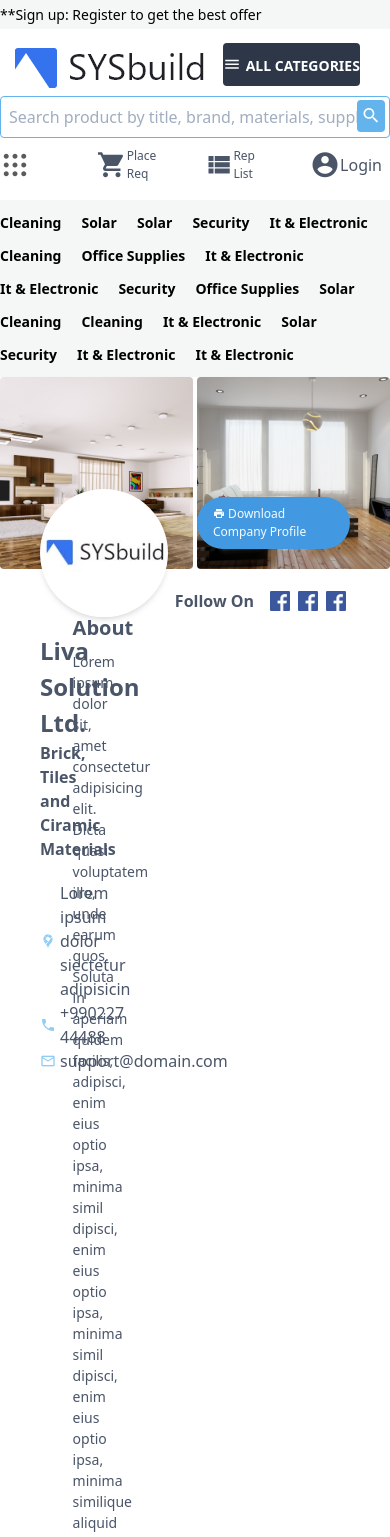
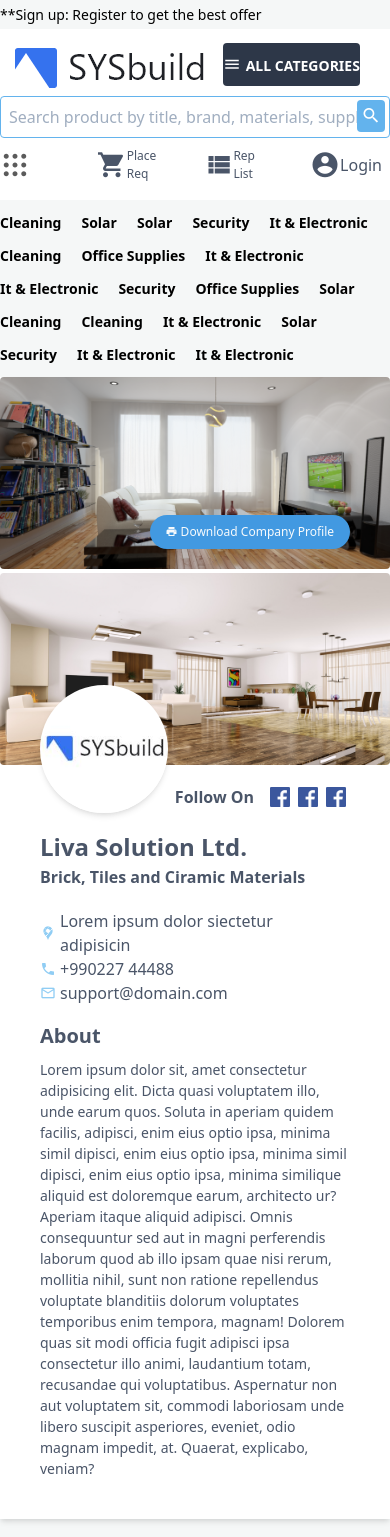
Before and after one commit to allImran/vue-tail-shop, a Vue app: page /vendor in a window 390 px wide. Shown: the top 1537 px of the page. Built offline with nearby package versions, Linux system fonts and the light colour scheme.

Commit message:
vendor cover description responsive

```diff
--- a/src/components/molecule/vendor/CoverDescription.vue
+++ b/src/components/molecule/vendor/CoverDescription.vue
@@ -1,6 +1,20 @@
 <template>
 	<div class="container bg-white mb-5 shadow-md pb-10 mx-auto">
-		<div class="grid grid-cols-2 gap-1">
+		<div class="grid grid-cols-1 sm:grid-cols-2 gap-1">
+
+      <!--for xs device-->
+      <div
+          style="background-image: url('/images/interior2.png');"
+          class="left h-48 relative rounded bg-center bg-cover bg-no-repeat sm:hidden">
+        <a
+            class="rounded-full py-2 px-4 bg-blue-500 text-xs text-gray-100 capitalize absolute right-0 bottom-0 mb-5 mr-10"
+            href="#">
+          <span class="mdi mdi-printer"></span>
+          download company profile
+        </a>
+      </div>
+      <!--for xs device-->
+
 			<div
 				style="background-image: url('/images/interior1.jpg');"
 				class="left h-48 rounded relative bg-center bg-cover bg-no-repeat">
@@ -8,9 +22,10 @@
 					class="absolute ml-10 custom-position"
 				/>
 			</div>
+
 			<div
 				style="background-image: url('/images/interior2.png');"
-				class="left h-48 relative rounded bg-center bg-cover bg-no-repeat">
+				class="left h-48 relative rounded bg-center bg-cover bg-no-repeat hidden sm:block">
 				<a
 					class="rounded-full py-2 px-4 bg-blue-500 text-xs text-gray-100 capitalize absolute right-0 bottom-0 mb-5 mr-10"
 					href="#">
@@ -18,7 +33,9 @@
 					download company profile
 				</a>
 			</div>
+
 		</div>
+
 		<div class="w-full">
 			<SocialBox
 				:links="links"
@@ -28,7 +45,7 @@
 		</div>
 
 		<div class="grid grid-cols-10 gap-4 px-10">
-			<div class="mt-5 md:col-span-3 sm:col-span-10 pr-10">
+			<div class="mt-5 md:col-span-3 col-span-10 pr-10">
 				<p class="text-2xl text-gray-700 font-bold capitalize">Liva solution ltd.</p>
 				<p class="text-md font-semibold text-gray-700 mb-5">Brick, Tiles and Ciramic Materials</p>
 				<TextWithIcon
@@ -51,7 +68,7 @@
 				/>
 			</div>
 
-			<div class="md:col-span-7 sm:col-span-10 md:border-l md:pl-10 sm:pl-0">
+			<div class="md:col-span-7 col-span-10 md:border-l md:pl-10 sm:pl-0">
 				<p class="text-xl font-bold text-gray-700 mb-2">About</p>
 				<p class="text-sm text-gray-700">Lorem ipsum dolor sit, amet consectetur adipisicing elit. Dicta quasi voluptatem illo, unde earum quos. Soluta in aperiam quidem facilis, adipisci, enim eius optio ipsa, minima simil dipisci, enim eius optio ipsa, minima simil dipisci, enim eius optio ipsa, minima similique aliquid est doloremque earum, architecto ur? Aperiam itaque aliquid adipisci. Omnis consequuntur sed aut in magni perferendis laborum quod ab illo ipsam quae nisi rerum, mollitia nihil, sunt non ratione repellendus voluptate blanditiis dolorum voluptates temporibus enim tempora, magnam! Dolorem quas sit modi officia fugit adipisci ipsa consectetur illo animi, laudantium totam, recusandae qui voluptatibus. Aspernatur non aut voluptatem sit, commodi laboriosam unde libero suscipit asperiores, eveniet, odio magnam impedit, at. Quaerat, explicabo, veniam?</p>
 			</div>
```
